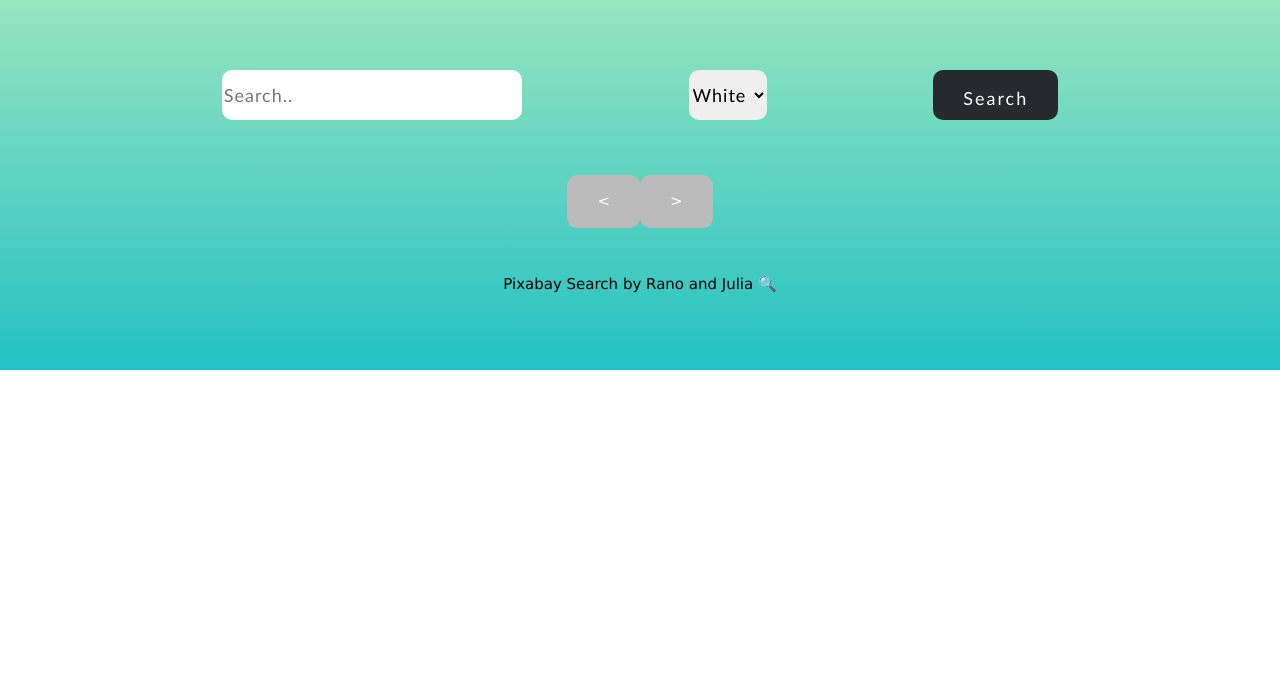
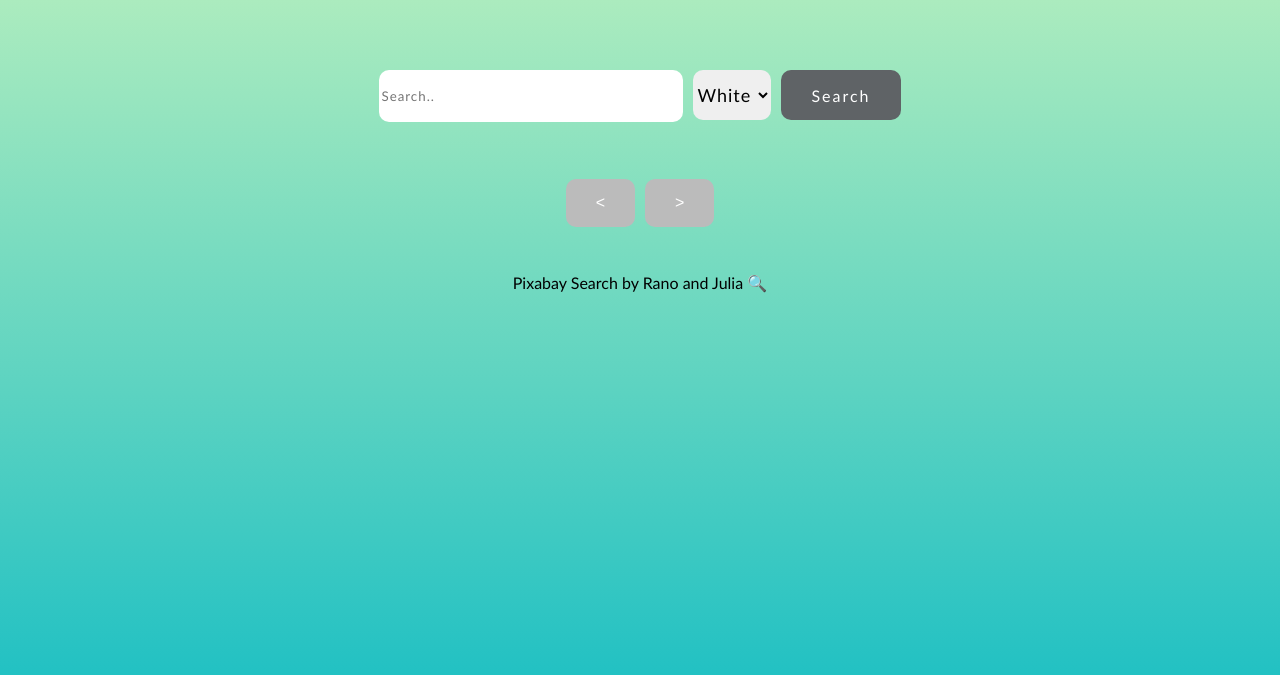
Before and after one commit to RanoZangana/image-search-pixabay, a plain HTML site: page Image_Search_GroupC/image_search.html in a window 1280 px wide. Shown: the part 185-860 px from the top of the page. Before the commit the page ends 800 px from the top, so only its background shows below. Drawn offline with nearby package versions, Linux system fonts and the light colour scheme.

Commit message:
background

```diff
--- a/Image_Search_GroupC/image_search.html
+++ b/Image_Search_GroupC/image_search.html
@@ -8,7 +8,6 @@
     <title>Image Search</title>
     <meta name="description" content="Search for Images with Pixibay">
     <link rel="stylesheet" href="style.css">
-    <link rel="stylesheet" href="https://www.w3schools.com/w3css/4/w3.css">
     <script src="image_search.js" defer></script>
 </head>
 
@@ -39,7 +38,7 @@
                 <template id="results-template">
                  <li id=results-image>
                     <img class="results-image" src="">
-                    <p class="results-image-tag w3-tag"></p>
+                    <p class="results-image-tag"></p>
                     <p class="results-image-user"></p>
                 </li>
                 </template>
--- a/Image_Search_GroupC/style.css
+++ b/Image_Search_GroupC/style.css
@@ -9,6 +9,7 @@ body {
 }
 
 html {
+    min-height: 100%;
     padding: 30px;
 
 }
@@ -41,10 +42,10 @@ html {
 #search-form {
     display: flex;
     flex-direction: row;
-    justify-content: space-evenly;
-    /* justify-content: center; */
+    justify-content: center;
     padding: 25px;
     font-size: 18px;
+
 }
 
 #search-tag
@@ -55,6 +56,7 @@ html {
     border-radius: 10px;
     font-family: Calibri;
     letter-spacing: 1px;
+
 }
 
 #search-color
@@ -65,6 +67,7 @@ html {
     font-size: large;
     border: none;
     letter-spacing: 1px;
+    margin: 0 10px 0 10px;
 }
 
 #search-button
@@ -74,6 +77,7 @@ html {
     height: 50px;
     font-family: Calibri;
     letter-spacing: 2px;
+
 }
 
 #results-image-list {
@@ -100,19 +104,20 @@ html {
 
 }
 
-/* .results-image-tag, .results-image-user
-{
-
-} */
-
 #page-buttons {
     display: flex;
     flex-direction: row;
     justify-content: center;
+
+}
+
+#back
+{
+    margin-right: 10px;
 }
 
 button {
-    background-color: rgb(38, 42, 46);
+    background-color: rgb(95, 99, 102);
     border: none;
     color: white;
     padding: 15px 30px;
@@ -127,11 +132,6 @@ button:disabled {
     background-color: rgb(187, 187, 187);
 }
 
-/* Gör ingenting?*/
-/* button:active {
-    background-color: rgb(139, 213, 216);
-} */
-
 button:hover:not(:disabled) {
     background-color: rgb(139, 213, 216);
 }
```
